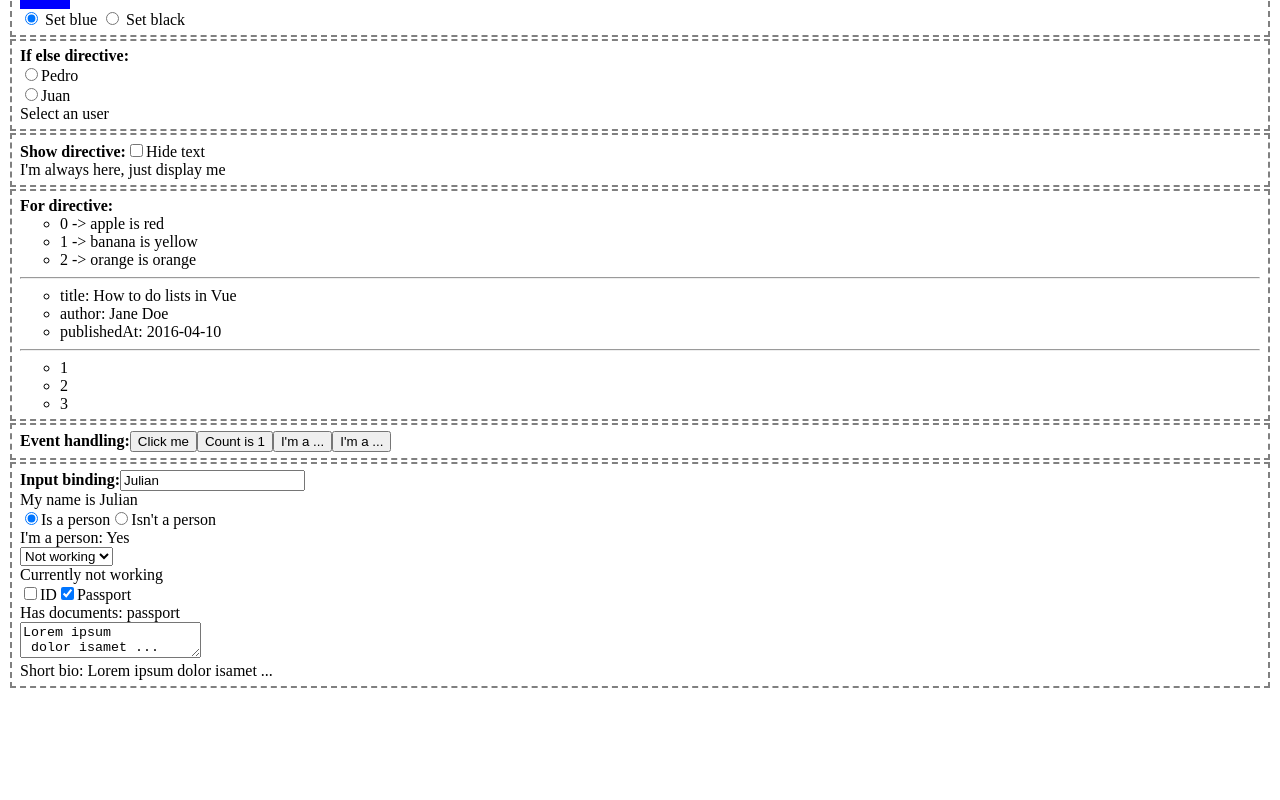
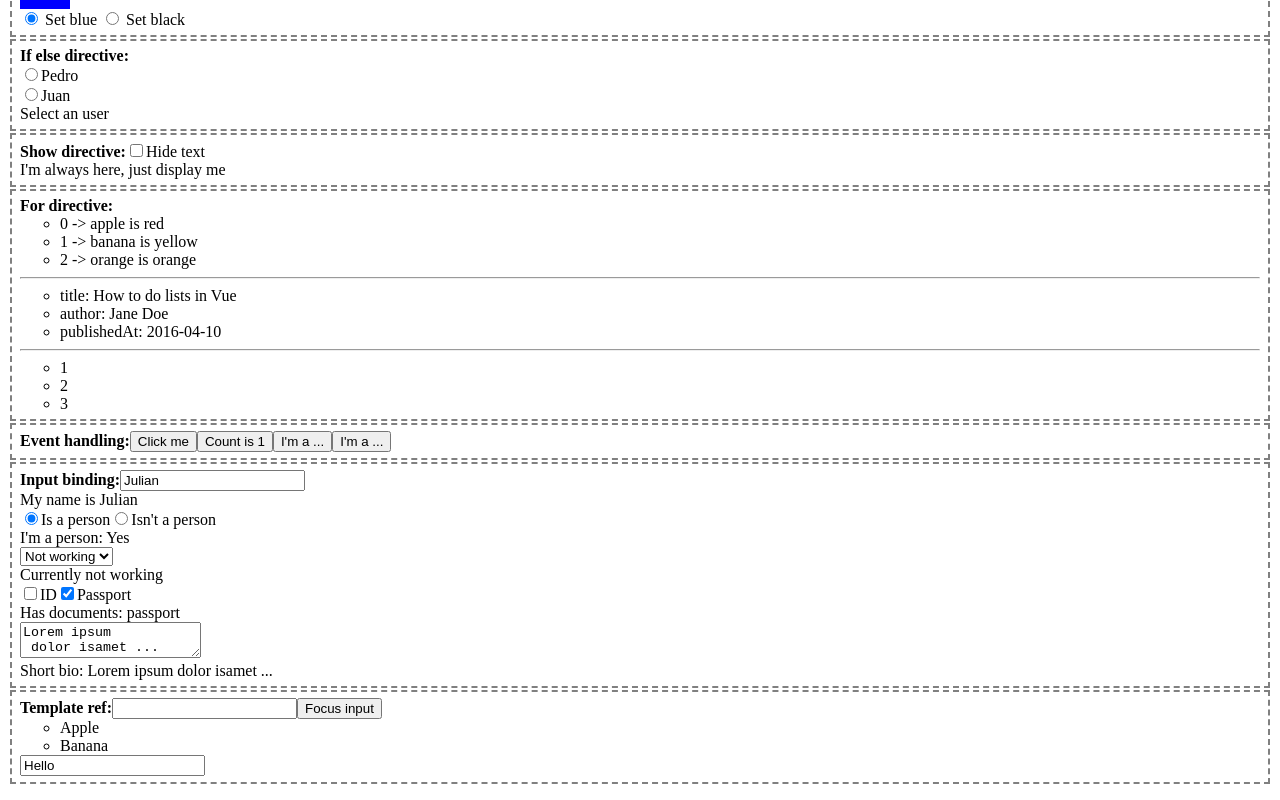
Before and after one commit to jhormanrus/remember-vue, a Vue app: page / in a window 1280 px wide. Shown: the part 776-1576 px from the top of the page. Before the commit the page ends 1480 px from the top, so only its background shows below. Built offline with nearby package versions, Linux system fonts and the light colour scheme.

Commit message:
1 file modified, 1 added

```diff
--- a/src/App.vue
+++ b/src/App.vue
@@ -19,6 +19,7 @@ import ShowDirective from './components/ShowDirective.vue';
 import ForDirective from './components/ForDirective.vue';
 import OnDirective from './components/OnDirective.vue';
 import InputBinding from './components/InputBinding.vue';
+import TemplateRef from './components/TemplateRef.vue';
 </script>
 
 <template>
@@ -99,5 +100,9 @@ import InputBinding from './components/InputBinding.vue';
       <b>Input binding:</b>
       <InputBinding />
     </li>
+    <li>
+      <b>Template ref:</b>
+      <TemplateRef />
+    </li>
   </ul>
 </template>
--- /dev/null
+++ b/src/components/TemplateRef.vue
@@ -0,0 +1,28 @@
+<script setup>
+import { onMounted, ref } from 'vue';
+
+const input = ref(null);
+const list = ref([]);
+
+onMounted(() => {
+  console.log(list.value);
+});
+
+function focusInput() {
+  input.value.focus();
+}
+
+function inputValue(el) {
+  console.log(el.value);
+}
+</script>
+
+<template>
+  <input ref="input" type="text" />
+  <button @click="focusInput">Focus input</button>
+  <br />
+  <ul>
+    <li v-for="fruit in ['Apple', 'Banana']" ref="list">{{ fruit }}</li>
+  </ul>
+  <input :ref="inputValue" type="text" value="Hello" />
+</template>
```
